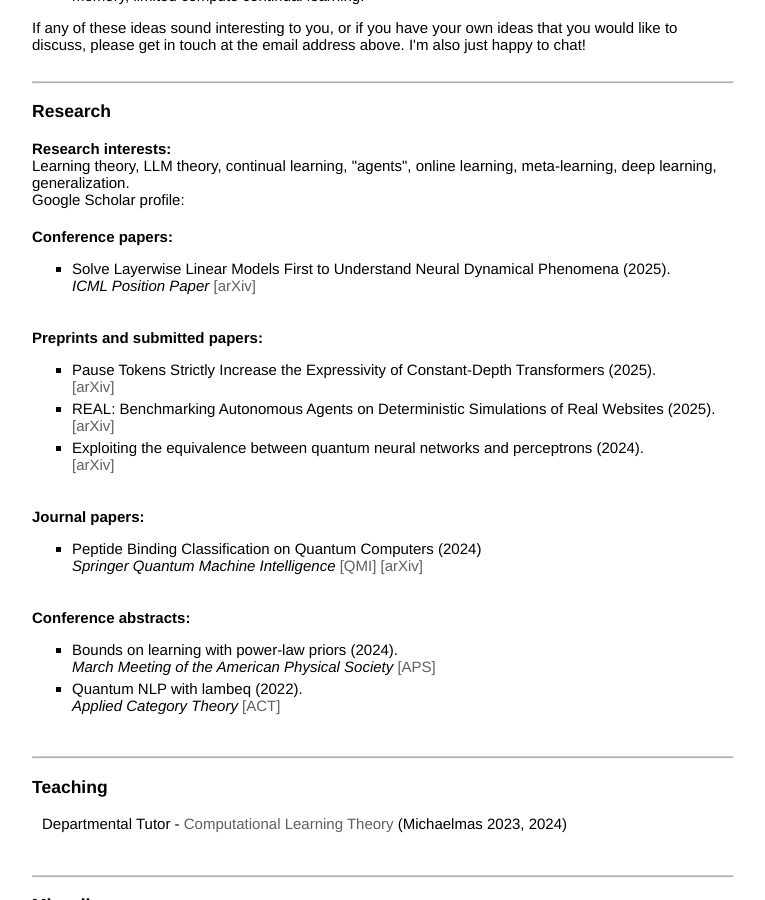
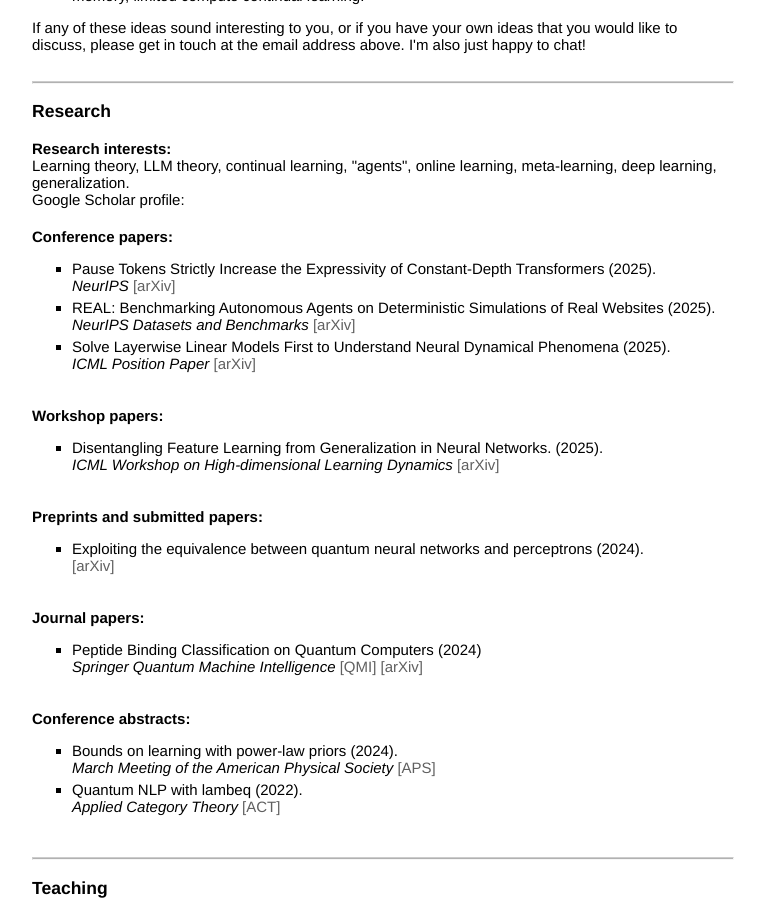
Before and after one commit to le-big-mac/le-big-mac.github.io, a Jekyll site: the page built from index.html, in a window 1280 px wide and 900 px high, scrolled down 999 px. Shown: the whole window, without its empty margins (258-1023 px from the left). Built offline with Jekyll 4.4.1, drawn with Linux system fonts in a browser that asks for light colours; a style sheet for code colours, icons or effects is not loaded.

Commit message:
update paper list

```diff
--- a/index.html
+++ b/index.html
@@ -75,8 +75,22 @@ title: Charles London, University of Oxford
     <b>Conference papers:</b><BR>
     <p style="text-indent: 10px;">
     <ul class="b">
+        <li>Pause Tokens Strictly Increase the Expressivity of Constant-Depth Transformers (2025).<br>
+            <i>NeurIPS</i> <a href="https://arxiv.org/abs/2505.21024">[arXiv]</a>
+        <li>REAL: Benchmarking Autonomous Agents on Deterministic Simulations of Real Websites (2025).<br>
+            <i>NeurIPS Datasets and Benchmarks</i> <a href="https://arxiv.org/abs/2504.11543">[arXiv]</a>
         <li>Solve Layerwise Linear Models First to Understand Neural Dynamical Phenomena (2025).<br>
             <i>ICML Position Paper</i> <a href="https://arxiv.org/abs/2502.21009">[arXiv]</a>
+    </ul>
+    </p>
+</div>
+
+<div class="textblock3">
+    <b>Workshop papers:</b><BR>
+    <p style="text-indent: 10px;">
+    <ul class="b">
+        <li>Disentangling Feature Learning from Generalization in Neural Networks. (2025).<br>
+            <i>ICML Workshop on High-dimensional Learning Dynamics</i> <a href="https://arxiv.org/abs/2502.21009">[arXiv]</a>
     </ul>
     </p>
 </div>
```
Also changed, not shown: other parts of index.html (+0 -4 lines).
